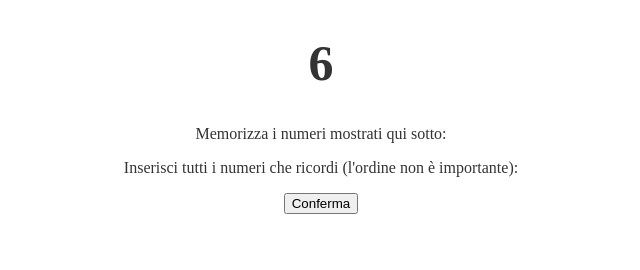
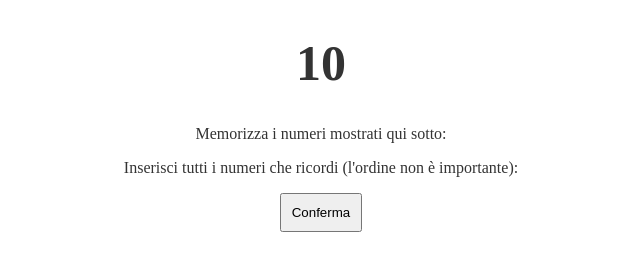
Before and after one commit to DennyRubino/js-simon, a plain HTML site: page index.html in a window 1280 px wide. Shown: the whole page, without its empty margins (319-959 px from the left). Drawn offline with Linux system fonts and the light colour scheme.

Commit message:
Add js id's

```diff
--- a/css/style.css
+++ b/css/style.css
@@ -11,3 +11,9 @@ body {
   h1 {
     font-size: 50px;
   }
+
+  .btn {
+    padding: 10px;
+    cursor: pointer;
+    color: black;
+  }
--- a/index.html
+++ b/index.html
@@ -11,10 +11,10 @@
     <h1 id="timer">10</h1>
     <p id="instructions">Memorizza i numeri mostrati qui sotto:</p>
     <div id="numbers" class="numbers"></div>
-    <div id="inputs-container">
+    <div id="inputs-container" >
       <p>Inserisci tutti i numeri che ricordi (l'ordine non è importante):</p>
       <div id="inputs"></div>
-      <button id="submit-button">Conferma</button>
+      <button id="submit-button" class="btn">Conferma</button>
     </div>
     <p id="result"></p>
   </div>
--- a/js/script.js
+++ b/js/script.js
@@ -9,12 +9,12 @@
 //Individuate gli elementi di cui avete bisogno per realizzare il programma.
 //Immaginate la logica come fosse uno snack: "Dati 2 array di numeri, indica quali e quanti numeri ci sono in comune tra i due array
 
-    const displayCount = document.getElementById("timer");
 
-    let seconds = 10;
-
-    const intervalID = setInterval(() => {
-        displayCount.innerHTML = seconds;
-
-        seconds--;
-    }, 1000)
+//ID'S//
+const displayCount = document.getElementById("timer");
+const displayIntruction = document.getElementById("instructions")
+const displayNumbers = document.getElementById("numbers")
+const inputContainerNumb = document.getElementById("inputs-container")
+const inputNumb = document.getElementById("inputs")
+const submitBtn = document.getElementById("submit-button")
+const showResult = document.getElementById("result")
```
